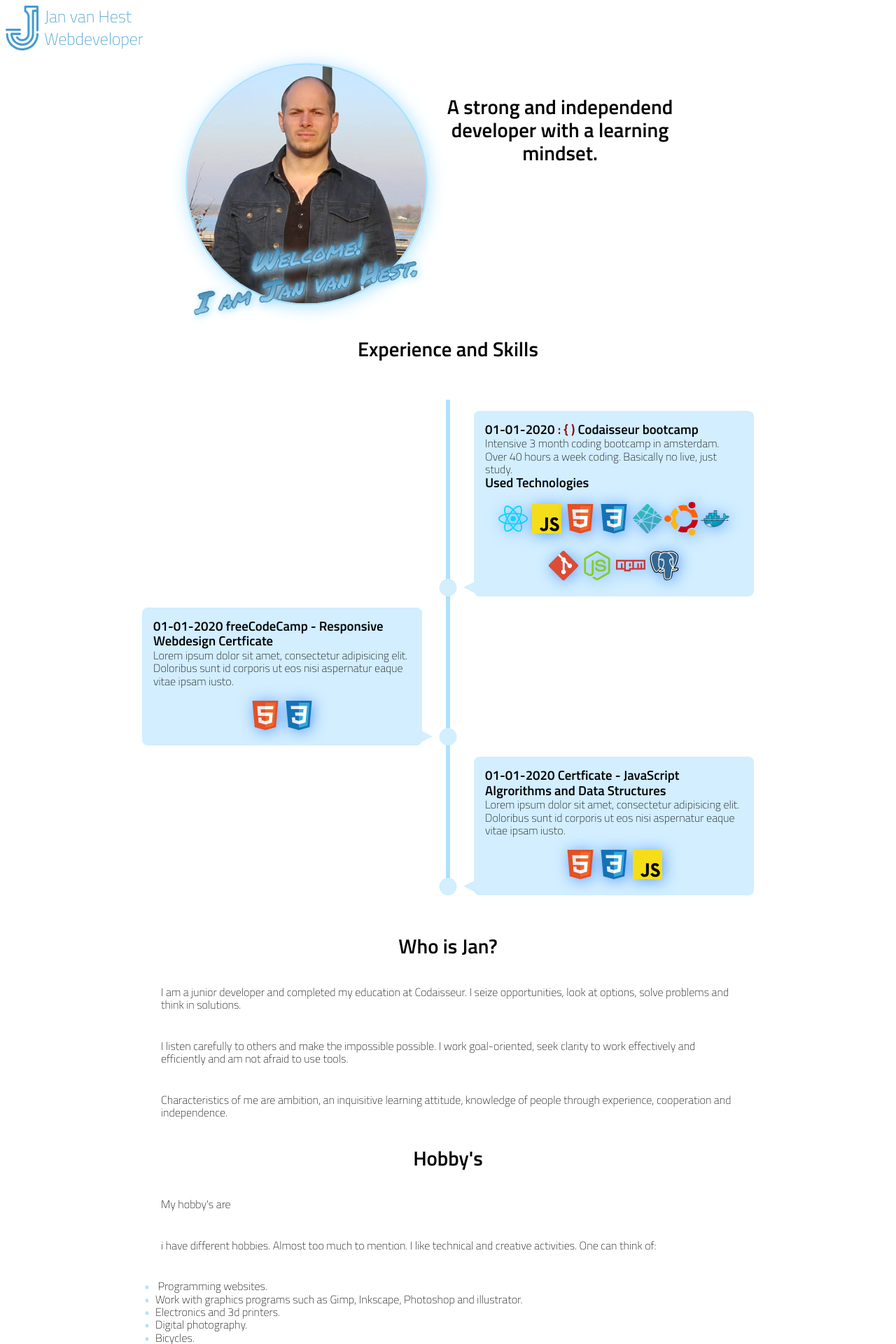
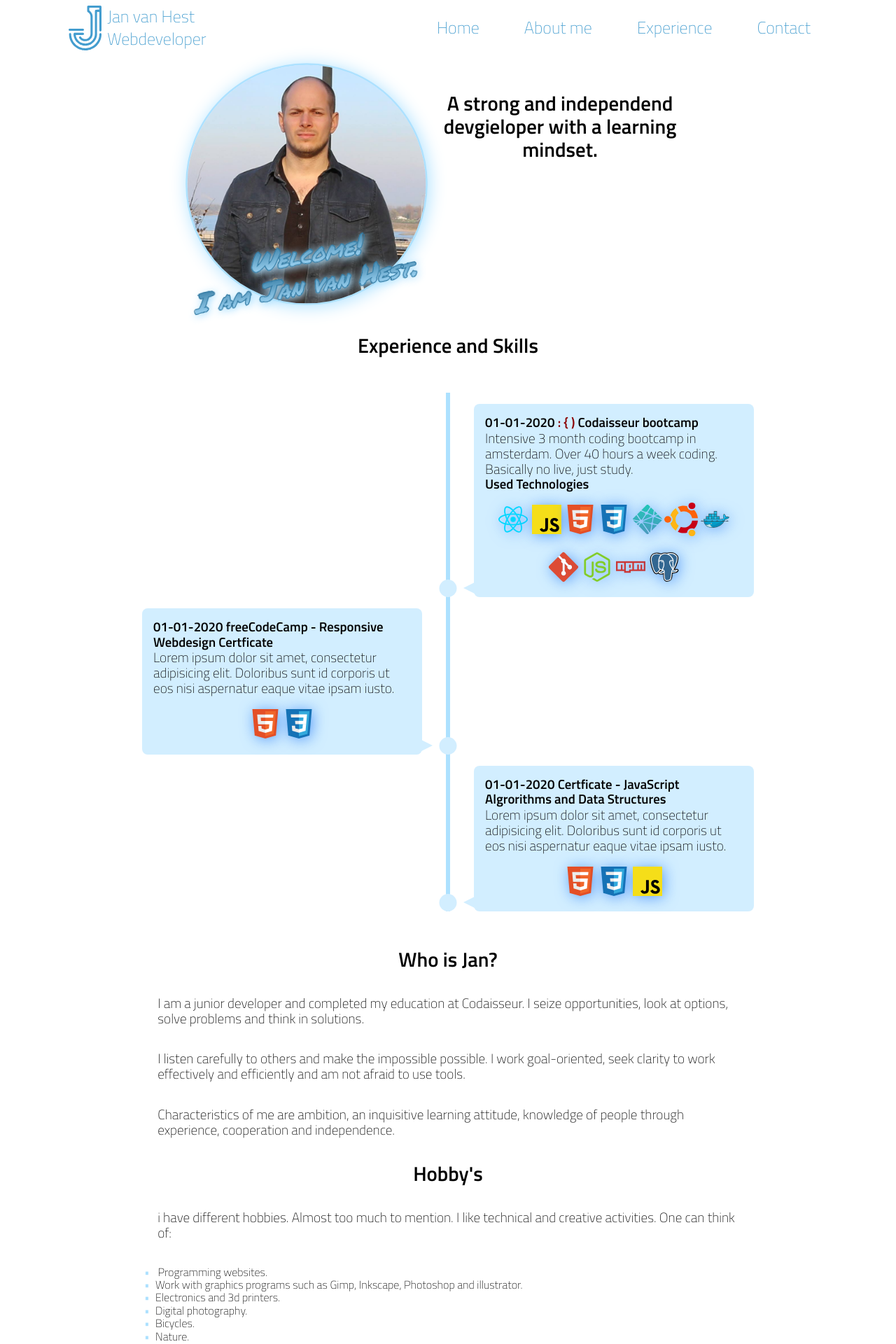
Before and after one commit to jhhest/porftolio-site, a React (Create React App) app: page / in a window 1280 px wide. Shown: the top 1920 px of the page at 70% size. Built offline with nearby package versions, Linux system fonts and the light colour scheme.

Commit message:
implemented menu. Menu is displayed on medium, large and xl devices. Also bullit list is displayed correct with fixed margin. a list item on a new line has corresponding margins.

```diff
--- a/src/components/Hobbies.jsx
+++ b/src/components/Hobbies.jsx
@@ -6,7 +6,6 @@ function Hobbies() {
       <h2>
         <i class="fa fa-gamepad" aria-hidden="true"></i> Hobby's
       </h2>
-      <p>My hobby's are</p>
       <p>
         i have different hobbies. Almost too much to mention. I like technical
         and creative activities. One can think of:
--- a/src/components/Intro.jsx
+++ b/src/components/Intro.jsx
@@ -15,7 +15,7 @@ function Intro() {
       <div id="intro-text">
         <h2>
           <i class="fa fa-info-circle" aria-hidden="true"></i> A strong and
-          independend developer with a learning mindset.
+          independend devgieloper with a learning mindset.
         </h2>
       </div>
     </section>
--- a/src/index.css
+++ b/src/index.css
@@ -51,12 +51,13 @@ header {
   display: flex;
   justify-content: space-between;
   color: var(--logo-color);
-  flex-direction: column;
+  flex-direction: row;
 }
 
 /* Default margins and paddings */
 
-h1, h2 {
+h1,
+h2 {
   font-size: 1.8rem;
 }
 
@@ -85,6 +86,7 @@ nav ul {
   align-items: center;
   justify-content: space-between;
   display: none;
+  flex-direction: row;
 }
 
 nav ul li {
@@ -266,6 +268,7 @@ section#timeline li {
 ul.hobbies {
   list-style: none;
   list-style-position: outside;
+  margin-left: 2rem;
 }
 
 ul.hobbies li::before {
@@ -273,8 +276,9 @@ ul.hobbies li::before {
   color: var(--primary-accent); /* Change the color */
   /* font-weight: bold; If you want it to be bold */
   display: inline-block; /* Needed to add space between the bullet and the text */
-  width: 1em; /* Also needed for space (tweak if needed) */
-  margin-left: 1rem; /* Also needed for space (tweak if needed) */
+  width: 1rem; /* Also needed for space (tweak if needed) */
+  margin-left: -1rem; /* Also needed for space (tweak if needed) */
+  margin-right: 0rem;
 }
 
 @media (max-width: 900px) {
@@ -337,10 +341,13 @@ ul.hobbies li::before {
 
 /* Medium devices (landscape tablets, 768px and up) */
 @media only screen and (min-width: 768px) {
+  p {
+    font-size: 1.2rem;
+  }
   h1,
   h2,
   p {
-    margin: 2.5rem;
+    margin: 2.2rem;
   }
   section#intro {
     display: flexbox;
@@ -367,6 +374,10 @@ ul.hobbies li::before {
     top: -7rem;
     position: relative;
   }
+  header {
+    max-width: var(--max-width-large);
+    margin: 0 auto;
+  }
   section#progress,
   section#intro,
   section#about,
@@ -374,6 +385,9 @@ ul.hobbies li::before {
   section#contact {
     margin: 0 auto;
     max-width: var(--max-width);
+  }
+  nav ul {
+    display: flex;
   }
 }
 
```
